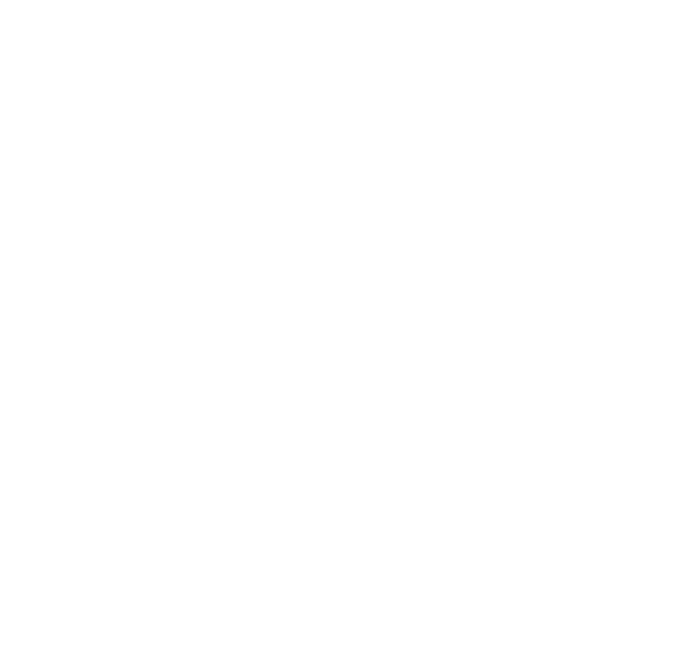
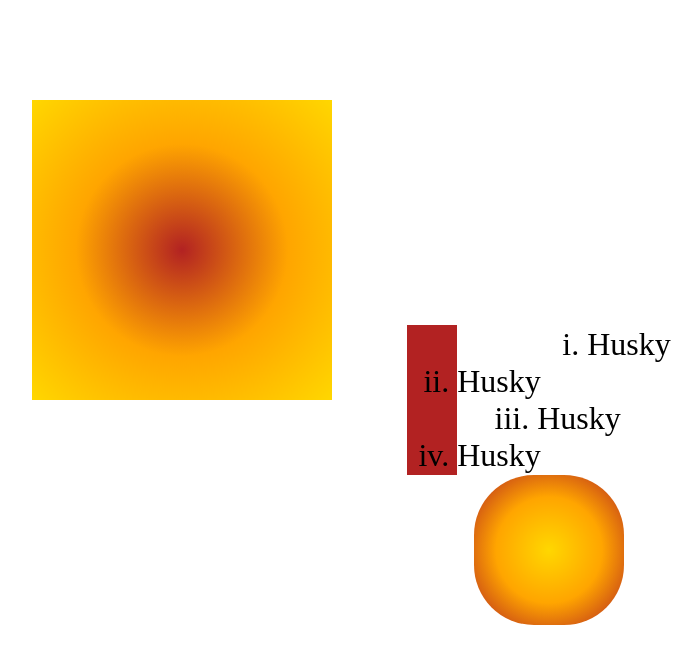
Before and after one commit to amay-zingg/animation-playground, a plain HTML site: page index.html in a window 1280 px wide. Shown: the whole page, without its empty margins (241-941 px from the left). Drawn offline with nearby package versions, Linux system fonts and the light colour scheme.

Commit message:
Playing with TweenMax

```diff
--- a/css/style.css
+++ b/css/style.css
@@ -1,9 +1,44 @@
-body {
-padding: 0;
-margin: 0;
+* {
+    padding: 0;
+    margin: 0;
+    max-width: 100%;
+    /* overflow-x: hidden; */
+    position: relative;
 }
 
-.row {
+main{
+    display: flex;
+    justify-content: center;
+    align-items: center;
+    height: 100vh;
+}
+
+.circle{
+    background: radial-gradient(circle at center, gold 0, orange, firebrick 100%);
+    height: 150px;
+    width: 150px;
+    border-radius: 50%;
+    position: absolute;
+    z-index: 10;
+}
+
+.square{
+    background: radial-gradient(circle at center, firebrick 0, orange, gold 100%);
+    height: 150px;
+    width: 150px;
+}
+
+#rectangle{
+    background: firebrick;
+    height: 150px;
+    width: 50px;
+}
+
+ul li{
+    list-style-type: lower-roman;
+    font-size: 2rem;
+}
+/* .row {
 height:44vh;
 display:flex;
 flex-flow: row wrap;
@@ -69,11 +104,11 @@ align-items: center;
     font-family: arial;
     display: inline-block;
     margin-right: 15px;
-}
+} */
 
 /*Shapes*/
 
-.circle {
+/* .circle {
 width: 50px;
 height: 50px;
 background-color: #fff;
@@ -113,10 +148,10 @@ margin-bottom: 5px;
 border-left: 12.5px solid transparent;
 border-right: 12.5px solid transparent;
 border-bottom: 25px solid #fff;
-/*flex:1;*/
-}
+flex:1;
+} */
 
-.pacman {
+/* .pacman {
       width: 0px;
       height: 0px;
       border-right: 20px solid transparent;
@@ -127,4 +162,4 @@ border-bottom: 25px solid #fff;
       border-top-right-radius: 20px;
       border-bottom-left-radius: 20px;
       border-bottom-right-radius: 20px;
-}
+} */
--- a/index.html
+++ b/index.html
@@ -6,6 +6,30 @@
     <link rel="stylesheet" href="css/style.css">
 </head>
 <body>
+
+    <main>
+        <div class="circle"></div>
+        <div class="square"></div>
+        <div id="rectangle"></div>
+
+        <ul>
+            <li>Husky</li>
+            <li>Husky</li>
+            <li>Husky</li>
+            <li>Husky</li>
+        </ul>
+    </main>
+
+    <!-- JQuery -->
+    <script src="https://cdnjs.cloudflare.com/ajax/libs/jquery/3.6.0/jquery.min.js"></script>
+
+    <!-- GSAP -->
+    <script src="https://cdnjs.cloudflare.com/ajax/libs/gsap/2.1.2/TweenMax.min.js"></script>
+
+    <script src="https://cdnjs.cloudflare.com/ajax/libs/gsap/2.1.2/easing/EasePack.min.js"></script>
+    <script src="js/main.js"></script>
+</body>
+</html>
 
 <!-- <div class="row row1">
             <div class="column col1">
@@ -85,11 +109,3 @@
 
         </div>  -->
 <!--playback controls row -->
-
-    <script src="https://cdnjs.cloudflare.com/ajax/libs/jquery/3.3.1/jquery.min.js"></script>
-<script src="https://cdnjs.cloudflare.com/ajax/libs/gsap/2.1.2/TweenMax.min.js"></script>
-
-      <script src="https://cdnjs.cloudflare.com/ajax/libs/gsap/2.1.2/easing/EasePack.min.js"></script>
-    <script src="js/main.js"></script>
-</body>
-</html>
--- a/js/main.js
+++ b/js/main.js
@@ -0,0 +1,17 @@
+// TweenMax.to('.circle', 2, {x: 150, y: 150, borderRadius: '40%' });
+
+// TweenMax.to('.square', 2, {x: -150, y: -150, scale: 2, delay: 1, ease: Back.easeOut });
+
+// TweenMax.from('#rectangle', 2, {y:200, rotation: 180, scale: 1.5 });
+
+// * * * * ADDED JQUERY
+
+TweenMax.to($('.circle'), 2, {x: 150, y: 150, borderRadius: '40%' });
+
+TweenMax.to($('.square'), 2, {x: -150, y: -150, scale: 2, delay: 1, ease: Back.easeOut });
+
+TweenMax.from($('#rectangle'), 2, {y:200, rotation: 180, scale: 1.5 });
+
+TweenMax.to($('li:first-child'), 3, {x: 130});
+TweenMax.to($('li:nth-child(3)'), 3, {x: 80});
+TweenMax.from($('li:nth-child(odd)'), 3, {scale: 1.5});
```
Also changed, not shown: 1 other file. Lines whose indentation alone changed are shown as unchanged.
